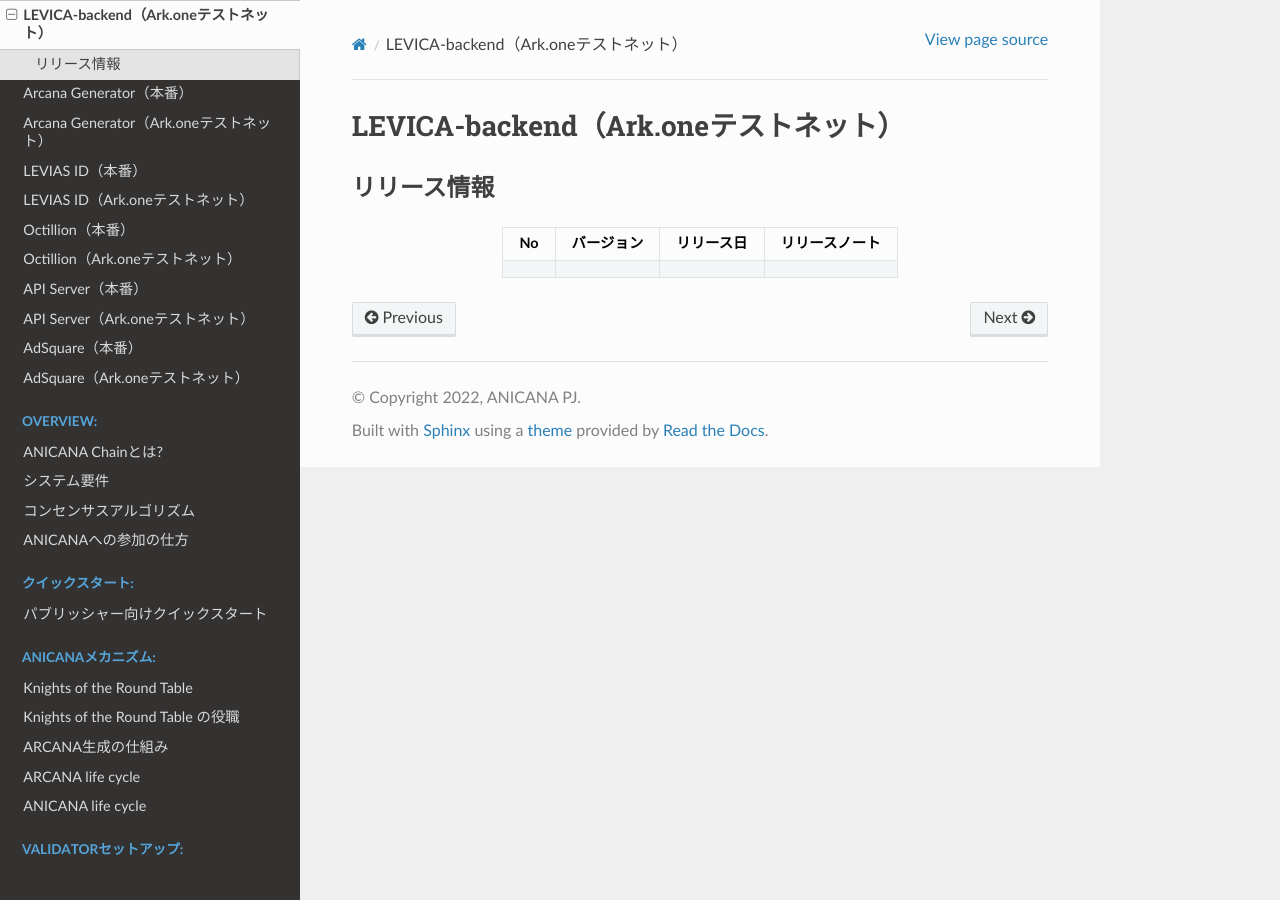
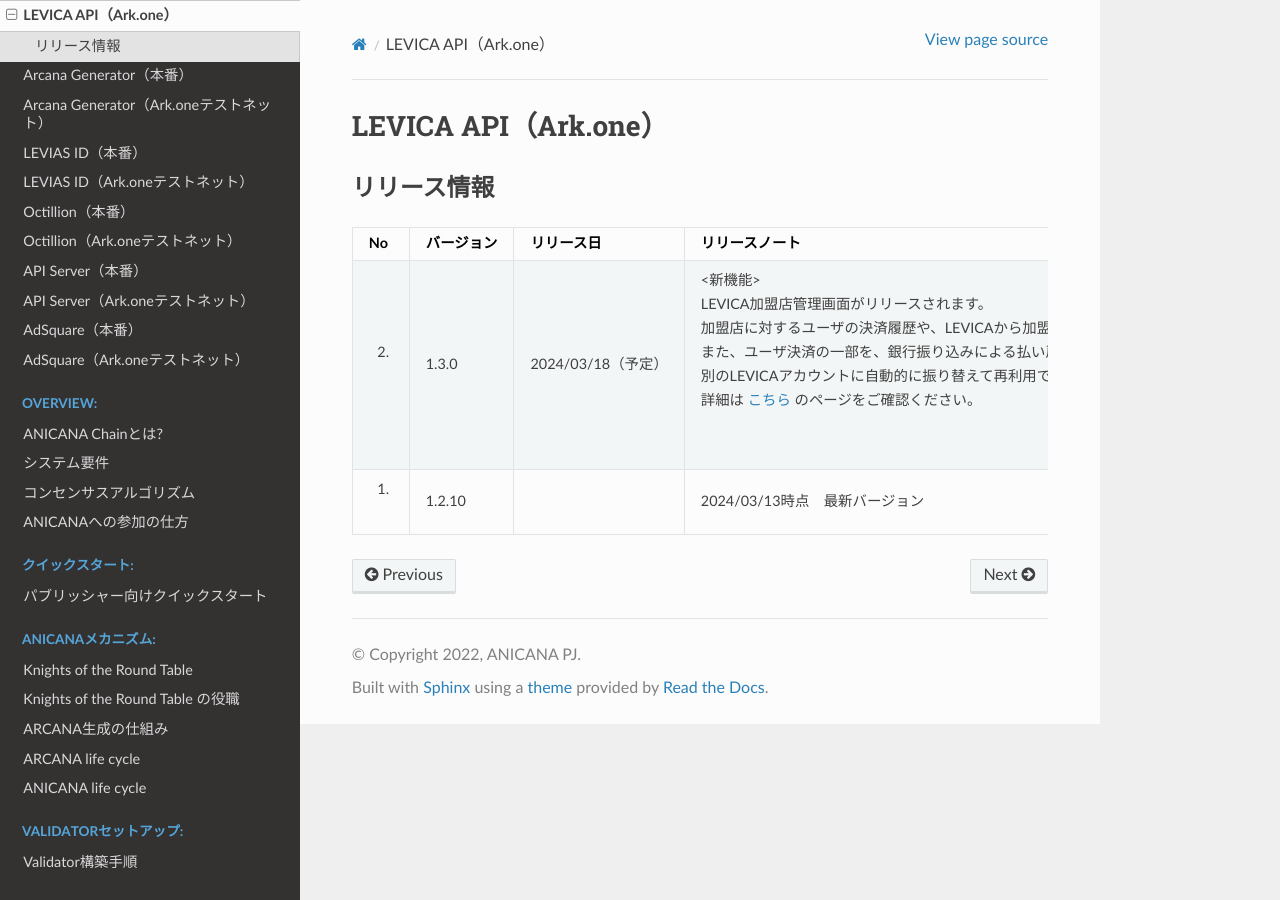
Before and after one commit to Orange-Code-Project/anicana-docs, a Sphinx documentation site: the page built from source/release/levica-backend-test.rst, in a window 1280 px wide. Built offline with Sphinx 7.4.7 and the Read the Docs theme 2.0.0, drawn with Linux system fonts in a browser that asks for light colours.

Commit message:
[update]
fix

```diff
--- a/source/change-history/change-history.rst
+++ b/source/change-history/change-history.rst
@@ -7,7 +7,7 @@
     :align: center
 
     "No", "更新日", "バージョン", "変更内容"
-    "18.", "2024/03/13", "1.4.2", "| LEVICA-app（Ark.oneテストネット）
+    "18.", "2024/03/13", "1.4.2", "| LEVICA-backend（Ark.one）
     | 　⇒リリース予定の更新
     | 　"
     "17.", "2024/03/10", "1.4.1", "| 各プラットフォーム機能のリリース情報
--- a/source/release/levica-backend-test.rst
+++ b/source/release/levica-backend-test.rst
@@ -1,5 +1,5 @@
 ##################################################
-LEVICA-backend（Ark.oneテストネット）
+LEVICA API（Ark.one）
 ##################################################
 
 リリース情報
@@ -10,4 +10,11 @@
     :align: center
 
     "No", "バージョン", "リリース日", "リリースノート"
-    "", "", "", ""
+    "2.", "1.3.0", "2024/03/18（予定）", "| <新機能>
+    | LEVICA加盟店管理画面がリリースされます。
+    | 加盟店に対するユーザの決済履歴や、LEVICAから加盟店への支払い情報などが確認できます。
+    | また、ユーザ決済の一部を、銀行振り込みによる払い戻しではなく、
+    | 別のLEVICAアカウントに自動的に振り替えて再利用できる設定機能を追加いたします。
+    | 詳細は :doc:`こちら </egg-management/LEVICA-MerchantManagement>` のページをご確認ください。
+    | 　"
+    "1.", "1.2.10", "", "2024/03/13時点　最新バージョン"
--- a/source/release/updated-info.rst
+++ b/source/release/updated-info.rst
@@ -10,9 +10,9 @@
 
     "No", "更新日", "内容"
     "1.", "", ":doc:`LEVICA-app（メインネット） </release/levica-app-main>` "
-    "2.", "2024/03/13", ":doc:`LEVICA-app（Ark.one） </release/levica-app-test>` "
+    "2.", "", ":doc:`LEVICA-app（Ark.one） </release/levica-app-test>` "
     "3.", "", ":doc:`LEVICA-backend（メインネット） </release/levica-backend-main>` "
-    "4.", "", ":doc:`LEVICA-backend（Ark.one） </release/levica-backend-test>` "
+    "4.", "2024/03/13", ":doc:`LEVICA-backend（Ark.one） </release/levica-backend-test>` "
     "5.", "", ":doc:`Arcana Generator（メインネット） </release/arcana-generator-main>` "
     "6.", "", ":doc:`Arcana Generator（Ark.one） </release/arcana-generator-test>` "
     "7.", "", ":doc:`LEVIAS ID（メインネット） </release/levias-id-main>` "
```
Also changed, not shown: source/release/levica-app-test.rst (+0 -7 lines).
